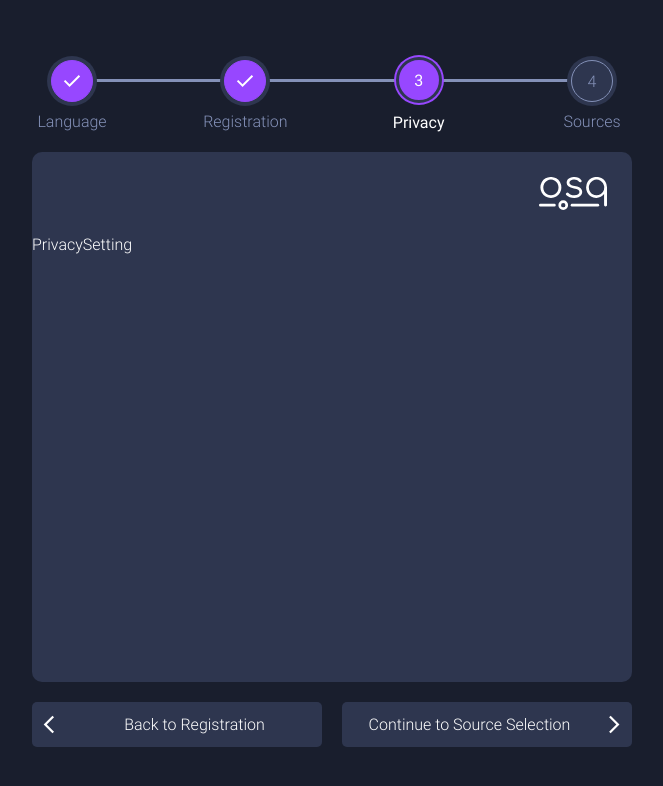
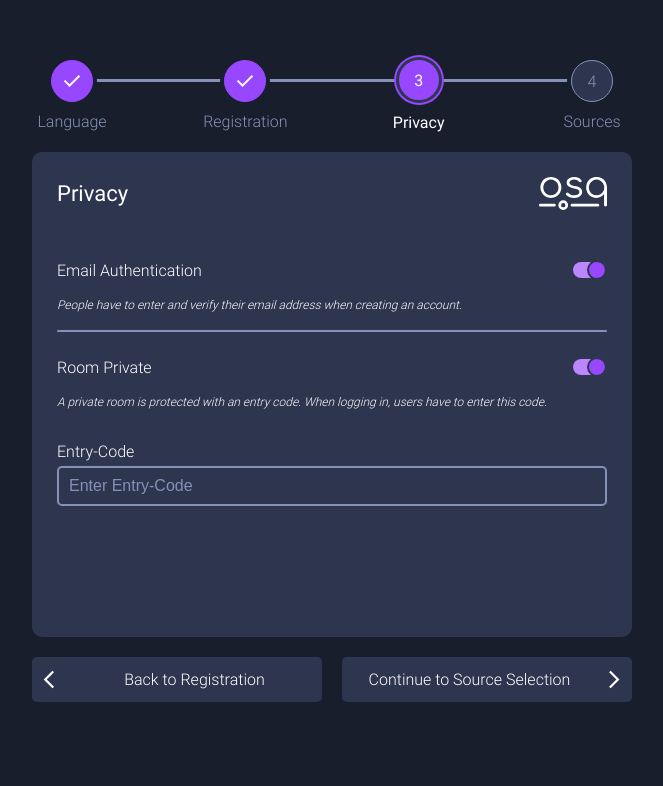
Before and after one commit to OpenSoundQueue/OpenSoundQueue, a Vue app in the folder frontend/: page /installation/privacy in a window 1280 px wide. Shown: the top 786 px of the page, without its empty margins (308-971 px from the left). Built offline with nearby package versions, Linux system fonts and the light colour scheme; no server answers; what miragejs would draw is missing.

Commit message:
privacy progress

```diff
--- a/frontend/src/components/installation/InstallationProgress.vue
+++ b/frontend/src/components/installation/InstallationProgress.vue
@@ -83,7 +83,7 @@ function goToStep(pathName: RouteRecordName) {
   height: 40px;
   background-color: var(--secondary-color);
   border: solid 1px var(--tertiary-color);
-  box-shadow: 0 0 0 4px var(--grayish-blue);
+  box-shadow: 0 0 0 4px var(--background-color);
 }
 
 .installation-step:hover {
@@ -122,4 +122,10 @@ function goToStep(pathName: RouteRecordName) {
     }
   }
 }
+
+@media screen and (max-width: 600px) {
+  .circle {
+    box-shadow: 0 0 0 4px var(--grayish-blue);
+  }
+}
 </style>
--- a/frontend/src/components/installation/PrivacySetting.vue
+++ b/frontend/src/components/installation/PrivacySetting.vue
@@ -1,11 +1,98 @@
 <template>
-  <div>PrivacySetting</div>
+  <div class="privacy-container">
+    <div class="setting-container" @click="store.toggleEmailAuth()">
+      <div class="setting-title">{{ translate('installation.privacy.emailAuthTitle') }}</div>
+      <ToggleSwitch :checked="store.requireEmailAuth"/>
+    </div>
+    <div class="description">{{ translate('installation.privacy.emailAuthDescription') }}</div>
+    <div class="hr"/>
+    <div class="setting-container" @click="store.toggleIsPrivate()">
+      <div class="setting-title">{{ translate('installation.privacy.roomPrivateTitle') }}</div>
+      <ToggleSwitch :checked="store.isPrivate"/>
+    </div>
+    <div class="description">{{ translate('installation.privacy.roomPrivateDescription') }}</div>
+    <div class="entry-code-container">
+      <div class="setting-title">{{ translate('entryCode.title') }}</div>
+      <InputField
+          :required="false"
+          :placeholder="translate('entryCode.placeholder')"
+          @userInput="(entryCode)=>store.setEntryCode(entryCode)"
+          :manual-value="store.entryCode"
+      />
+    </div>
+  </div>
 </template>
 
 <script setup lang="ts">
+import ToggleSwitch from "@/components/buttons/ToggleSwitch.vue";
+import {onMounted, watchEffect} from "vue";
+import InputField from "@/components/inputs/InputField.vue";
+import {translate} from "@/plugins/TranslationPlugin";
+import {validateEntryCode} from "@/plugins/ValidationPlugin";
+import {useInstallationStore} from "@/stores/Installation";
 
+const store = useInstallationStore();
+
+onMounted(() => {
+  checkStatus()
+
+  watchEffect(() => {
+    checkStatus();
+  });
+})
+
+
+function checkStatus() {
+  if (validateEntryCode(store.entryCode)()) {
+    if (store.isPrivate) {
+      store.entryCode.length > 0 ? emit("ready") : emit("notReady");
+    } else {
+      emit("ready");
+    }
+  } else {
+    emit("notReady");
+  }
+}
+
+const emit = defineEmits<{
+  ready: [],
+  notReady: []
+}>()
 </script>
 
 <style scoped>
+.privacy-container {
+  padding: 25px;
+}
 
+.setting-container {
+  display: flex;
+  flex-direction: row;
+  justify-content: space-between;
+  align-items: center;
+
+  padding-bottom: 10px;
+}
+
+.description {
+  display: flex;
+  align-items: center;
+  min-height: 30px;
+
+  font-size: var(--font-size-small);
+  font-style: italic;
+}
+
+.entry-code-container {
+  margin-top: 25px;
+}
+
+.hr {
+  width: 100%;
+  height: 2px;
+  border-radius: 2px;
+  background-color: var(--cool-gray);
+  margin-top: 10px;
+  margin-bottom: 25px;
+}
 </style>
--- /dev/null
+++ b/frontend/src/stores/Installation.ts
@@ -0,0 +1,60 @@
+import {defineStore} from "pinia";
+import {ref} from "vue";
+import type {Ref} from "vue";
+import {HttpService} from "@/services/HttpService";
+
+const httpService = new HttpService();
+
+export const useInstallationStore = defineStore('installation', () => {
+    const language: Ref<string> = ref("en");
+    const requireEmailAuth: Ref<boolean> = ref(true);
+    const isPrivate: Ref<boolean> = ref(true);
+    const entryCode: Ref<string> = ref("");
+    const sources: Ref<string[]> = ref([]);
+
+    function setLanguage(newLanguage: string) {
+        language.value = newLanguage;
+    }
+
+    function toggleEmailAuth() {
+        requireEmailAuth.value = !requireEmailAuth.value;
+    }
+
+    function toggleIsPrivate() {
+        isPrivate.value = !isPrivate.value;
+    }
+
+    function setEntryCode(newEntryCode: string) {
+        entryCode.value = newEntryCode;
+    }
+
+    function setSources(sourceSelection: string[]) {
+        sources.value = sourceSelection;
+    }
+
+    async function savePrivacy() {
+        await httpService.setPrivacy({
+            "isPrivate": isPrivate.value,
+            "entryCode": entryCode.value
+        })
+            .then(data => {
+                isPrivate.value = data.isPrivate;
+                entryCode.value = data.entryCode;
+            })
+    }
+
+    return {
+        language,
+        requireEmailAuth,
+        isPrivate,
+        entryCode,
+        sources,
+        setLanguage,
+        toggleEmailAuth,
+        toggleIsPrivate,
+        setEntryCode,
+        setSources,
+        savePrivacy
+    }
+
+})
--- a/frontend/src/translations/de.json
+++ b/frontend/src/translations/de.json
@@ -81,10 +81,10 @@
     "error": "Verifizierungs-Code falsch"
   },
   "entryCode": {
-    "error": "Eintritts-Code falsch",
-    "placeholder": "Eintritts-Code eingeben",
-    "title": "Eintritts-Code",
-    "validation": "Der Eintritts-Code ist genau 6 Zeichen lang"
+    "error": "Zugangscode falsch",
+    "placeholder": "Zugangscode eingeben",
+    "title": "Zugangscode",
+    "validation": "Der Zugangscode ist genau 6 Zeichen lang"
   },
   "forgotPassword": "Passwort vergessen?",
   "help": {
@@ -267,6 +267,12 @@
         "privacy": "Zurück zur Registrierung",
         "sources": "Zurück zur Zugangskontrolle"
       }
+    },
+    "privacy": {
+      "emailAuthTitle": "E-Mail-Authentifizierung",
+      "emailAuthDescription": "Bei der Einrichtung eines Kontos müssen die Nutzer ihre E-Mail-Adresse eingeben und verifizieren.",
+      "roomPrivateTitle": "privater Raum",
+      "roomPrivateDescription": "Ein privater Raum ist durch einen Zugangscode geschützt. Beim Einloggen müssen die Benutzer diesen Code eingeben."
     }
   }
 }
--- a/frontend/src/translations/en.json
+++ b/frontend/src/translations/en.json
@@ -267,6 +267,12 @@
         "privacy": "Back to Registration",
         "sources": "Back to Access Control"
       }
+    },
+    "privacy": {
+      "emailAuthTitle": "Email Authentication",
+      "emailAuthDescription": "People have to enter and verify their email address when creating an account.",
+      "roomPrivateTitle": "Room Private",
+      "roomPrivateDescription": "A private room is protected with an entry code. When logging in, users have to enter this code."
     }
   }
 }
--- a/frontend/src/views/InstallationView.vue
+++ b/frontend/src/views/InstallationView.vue
@@ -4,41 +4,53 @@
   </nav>
   <main>
     <header>
-      <img class="header-image" src="@/assets/logo/logo_white.svg" :alt="$translate('altTexts.logo')">
+      <div class="step-name">{{ translate(currentRouteName.valueOf()) }}</div>
+      <img class="header-image" src="@/assets/logo/logo_white.svg" :alt="translate('altTexts.logo')">
     </header>
     <div class="install-container">
-      <component :is="component"/>
+      <component :is="component"
+                 @ready="readyForNextStep = true"
+                 @not-ready="readyForNextStep = false"/>
     </div>
   </main>
   <div class="button-container">
     <div v-if="router.currentRoute.value.name!='language'" class="button back" @click="back()">
       <div>{{ translate(lastStep.valueOf()) }}</div>
-      <img src="@/assets/icons/arrows/keyboard_arrow_left.svg" :alt="$translate('altTexts.arrowLeft')">
+      <img src="@/assets/icons/arrows/keyboard_arrow_left.svg" :alt="translate('altTexts.arrowLeft')">
     </div>
-    <div class="button next" :class="[router.currentRoute.value.name=='language'? 'full-width':'']" @click="next()">
+    <div class="button next"
+         :class="[router.currentRoute.value.name=='language'? 'full-width':'',readyForNextStep?'ready':'']"
+         @click="next()">
       <div>{{ translate(nextStep.valueOf()) }}</div>
-      <img src="@/assets/icons/arrows/keyboard_arrow_right.svg" :alt="$translate('altTexts.arrowRight')">
+      <img src="@/assets/icons/arrows/keyboard_arrow_right.svg" :alt="translate('altTexts.arrowRight')">
     </div>
   </div>
 </template>
 
 <script setup lang="ts">
-import {computed, onMounted, shallowRef, watch} from "vue";
-import type {Component, ShallowRef, ComputedRef} from "vue";
+import {computed, onMounted, ref, shallowRef, watch} from "vue";
+import type {Component, Ref, ShallowRef, ComputedRef} from "vue";
 import {HttpService} from "@/services/HttpService";
 import LanguageSetting from "@/components/installation/LanguageSetting.vue";
 import PrivacySetting from "@/components/installation/PrivacySetting.vue";
 import SourceSetting from "@/components/installation/SourceSetting.vue";
 import InstallationProgress from "@/components/installation/InstallationProgress.vue";
 import router from "@/router";
-import {translate} from "@/plugins/TranslationPlugin";
 import type {TranslationsKey} from "@/plugins/TranslationPlugin";
 import type {RouteRecordName} from "vue-router";
+import {useInstallationStore} from "@/stores/Installation";
+import {translate} from "@/plugins/TranslationPlugin";
 
 const httpService = new HttpService()
+const store = useInstallationStore();
+
 const component: ShallowRef<Component | undefined> = shallowRef(LanguageSetting);
 const installationSteps: RouteRecordName[] = ['language', 'registration', 'privacy', 'sources'];
+const readyForNextStep: Ref<boolean> = ref(false);
 
+const currentRouteName: ComputedRef<TranslationsKey> = computed(() => {
+  return <TranslationsKey>`installation.progressBar.${String(router.currentRoute.value.name)}`
+});
 const nextStep: ComputedRef<TranslationsKey> = computed(() => {
   return <TranslationsKey>`installation.navigation.next.${String(router.currentRoute.value.name)}`
 });
@@ -75,10 +87,15 @@ function back() {
   router.push({name: installationSteps[installationSteps.indexOf(routeName) - 1]});
 }
 
-function next() {
+async function next() {
   const routeName = router.currentRoute.value.name;
-  if (routeName == undefined)
+  if (routeName == undefined || !readyForNextStep.value)
     return;
+
+  switch (routeName){
+    case "privacy":
+      await store.savePrivacy();
+  }
 
   if (installationSteps.indexOf(routeName) == installationSteps.length - 1) {
     router.push("/home")
@@ -100,7 +117,7 @@ nav {
 main {
   background-color: var(--grayish-blue);
   width: 100svw;
-  min-height: calc(100vh - 92px);
+  min-height: calc(100vh - 92px - 45px);
   margin: 0;
   padding: 0;
   overflow-y: auto;
@@ -110,6 +127,15 @@ header {
   display: flex;
   flex-direction: row;
   justify-content: flex-end;
+  align-items: center;
+
+  .step-name {
+    width: 100%;
+    padding-left: 25px;
+    padding-right: 25px;
+    font-size: var(--font-size-big);
+    font-weight: bold;
+  }
 }
 
 .header-image {
@@ -170,6 +196,10 @@ header {
   grid-column: 1 / 4;
 }
 
+.ready {
+  background-color: var(--primary-color);
+}
+
 @media screen and (min-width: 600px) {
   nav {
     background-color: transparent;
@@ -181,8 +211,8 @@ header {
     width: 600px;
     border-radius: var(--border-radius-big);
     margin: 0 auto;
-    min-height: calc(100vh - 270px);
-    max-height: calc(100vh - 270px);
+    min-height: calc(100vh - 270px - 45px);
+    max-height: calc(100vh - 270px - 45px);
   }
 
   .button-container {
```
